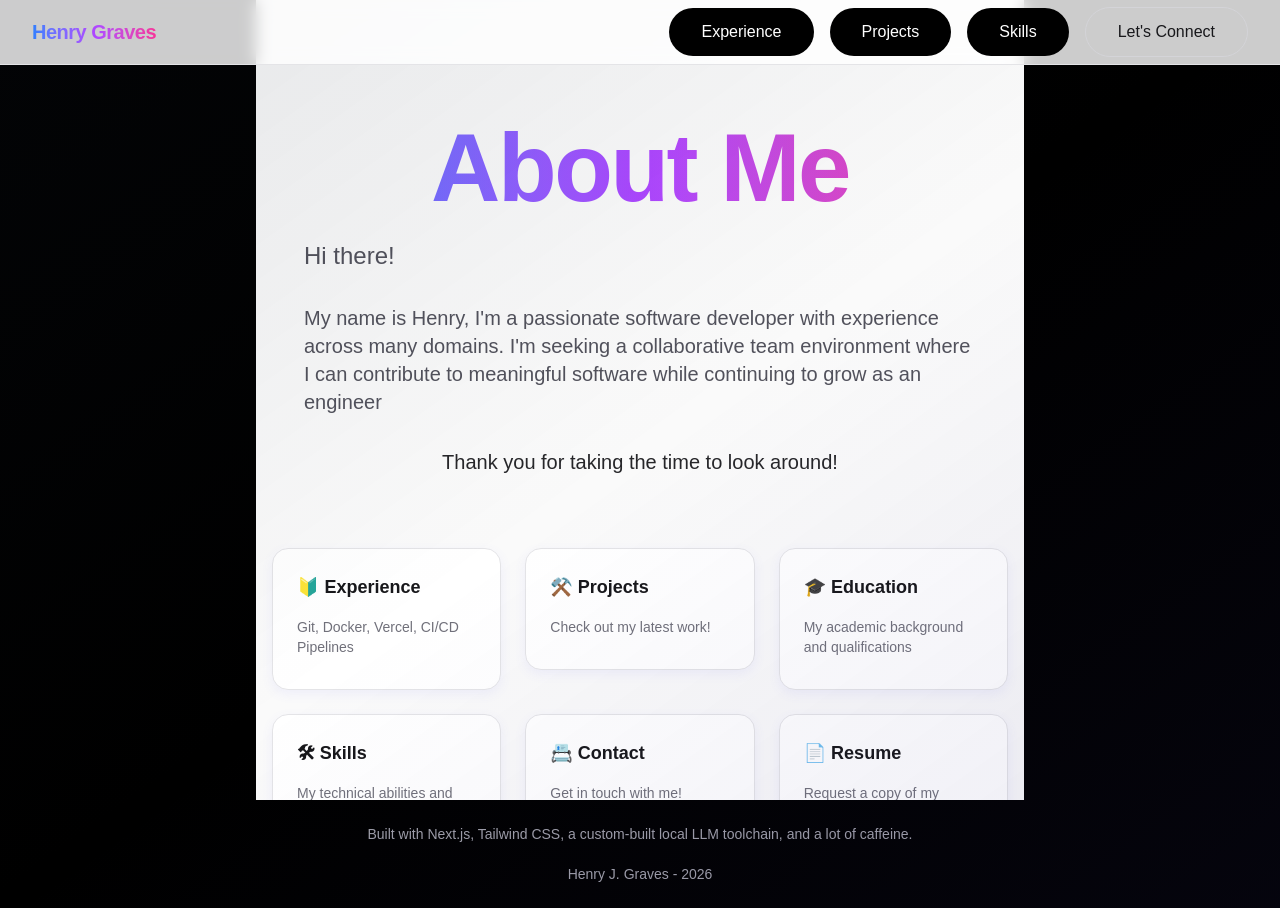
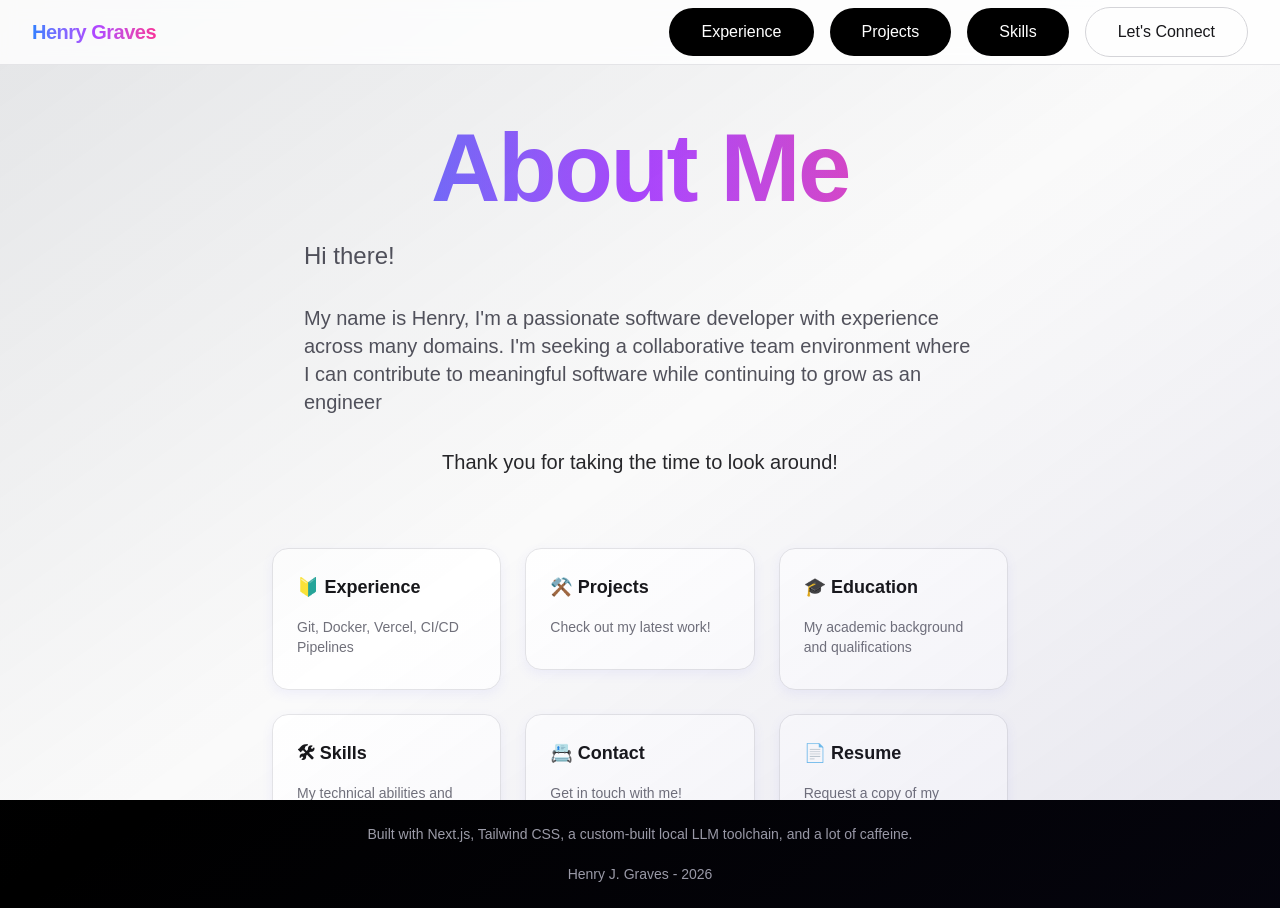
Before and after one commit to akedah-vex/hgraves, a Next.js app: page /about in a window 1280 px wide. Built offline with nearby package versions, Linux system fonts and the light colour scheme.

Commit message:
update main

```diff
--- a/app/layout.tsx
+++ b/app/layout.tsx
@@ -32,7 +32,7 @@ export default function RootLayout({
 
         <Navbar />
 
-        <main className="flex-grow flex items-center justify-center px-4 sm:px-6 lg:px-8">
+        <main className="">
           {children}
         </main>
 
```
